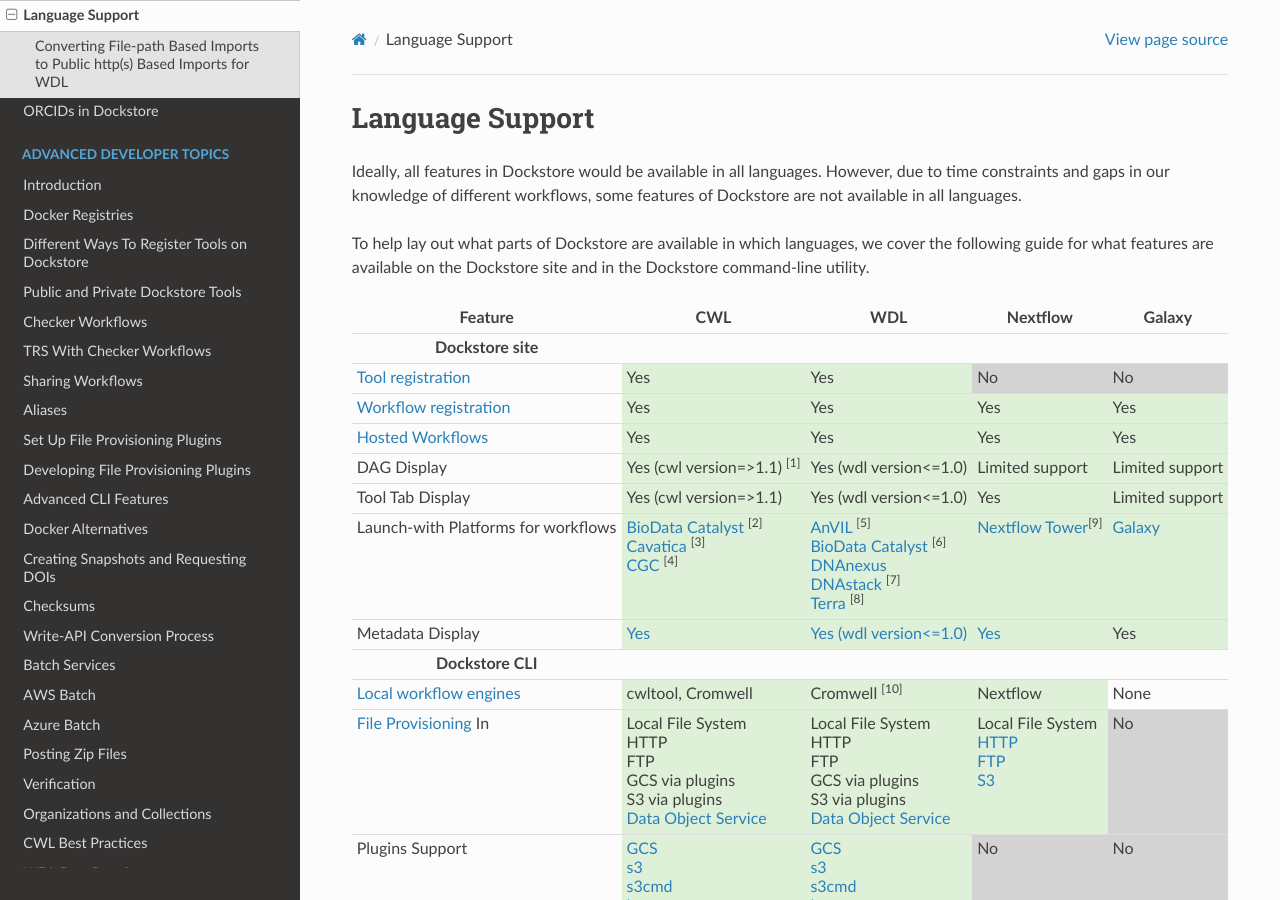
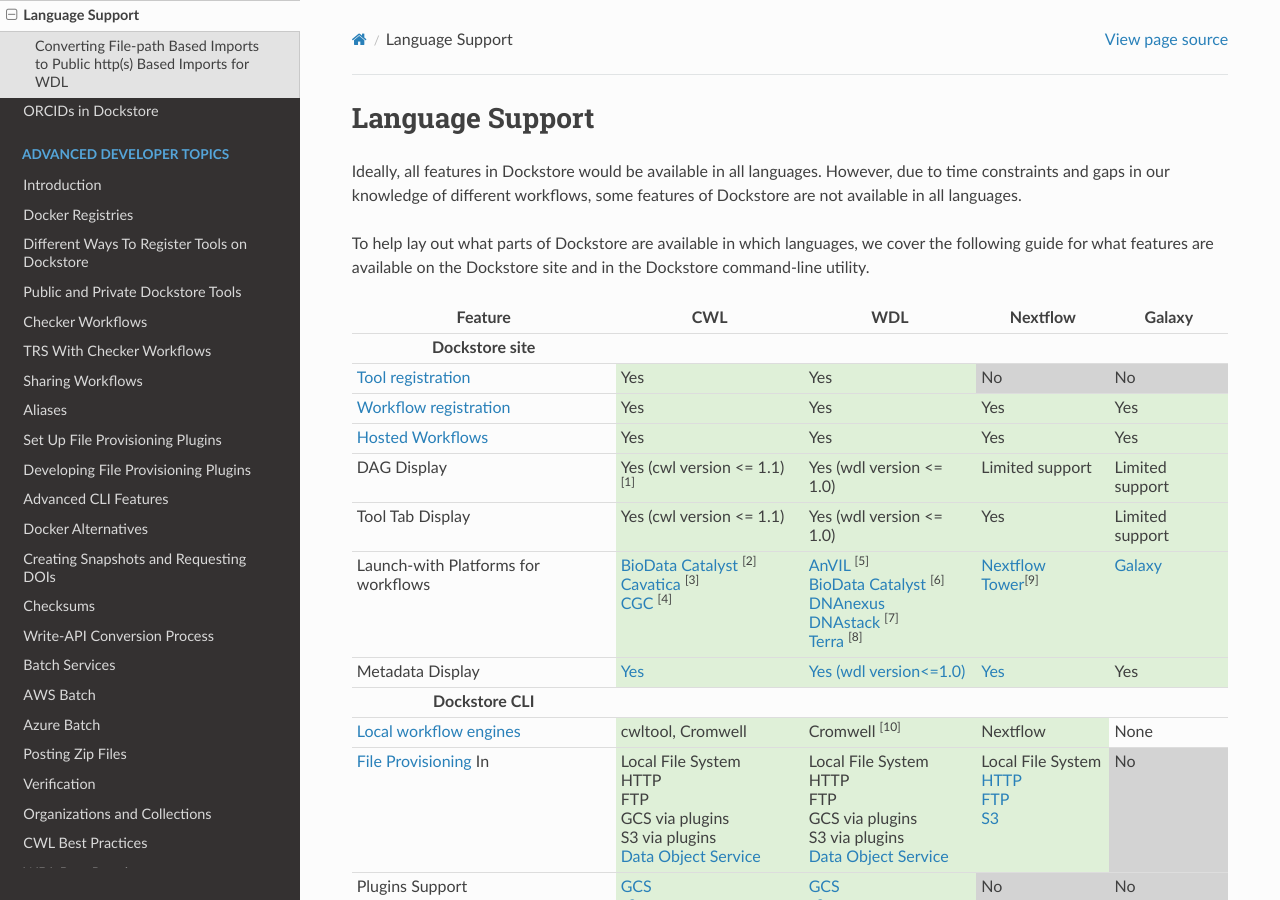
Before and after one commit to dockstore/dockstore-documentation, a Sphinx documentation site: the page built from docs/end-user-topics/language-support.rst, in a window 1280 px wide and 900 px high. Built offline with Sphinx 7.4.7 and the Read the Docs theme 2.0.0, drawn with Linux system fonts in a browser that asks for light colours.

Commit message:
Update language-support.html

```diff
--- a/docs/_static/language-support.html
+++ b/docs/_static/language-support.html
@@ -55,18 +55,18 @@
         </tr>
         <tr style="border-top: 1px solid #ddd; ">
             <td style="padding: 5px;">DAG Display</td>
-            <td style="background-color:#dff0d8; padding: 5px;">Yes (cwl version=>1.1)
+            <td style="background-color:#dff0d8; padding: 5px;">Yes (cwl version &lt;= 1.1)
                 <sup>[1]</sup>
             </td>
-            <td style="background-color:#dff0d8; padding: 5px;">Yes (wdl version&lt;=1.0)
+            <td style="background-color:#dff0d8; padding: 5px;">Yes (wdl version &lt;= 1.0)
             </td>
             <td style="background-color:#dff0d8; padding: 5px;">Limited support</td>
             <td style="background-color:#dff0d8; padding: 5px;">Limited support</td>
         </tr>
         <tr style="border-top: 1px solid #ddd; ">
             <td style="padding: 5px;">Tool Tab Display</td>
-            <td style="background-color:#dff0d8; padding: 5px;">Yes (cwl version=>1.1)</td>
-            <td style="background-color:#dff0d8; padding: 5px;">Yes (wdl version&lt;=1.0)</td>
+            <td style="background-color:#dff0d8; padding: 5px;">Yes (cwl version &lt;= 1.1)</td>
+            <td style="background-color:#dff0d8; padding: 5px;">Yes (wdl version &lt;= 1.0)</td>
             <td style="background-color:#dff0d8; padding: 5px;">Yes</td>
             <td style="background-color:#dff0d8; padding: 5px;">Limited support</td>
         </tr>
```
